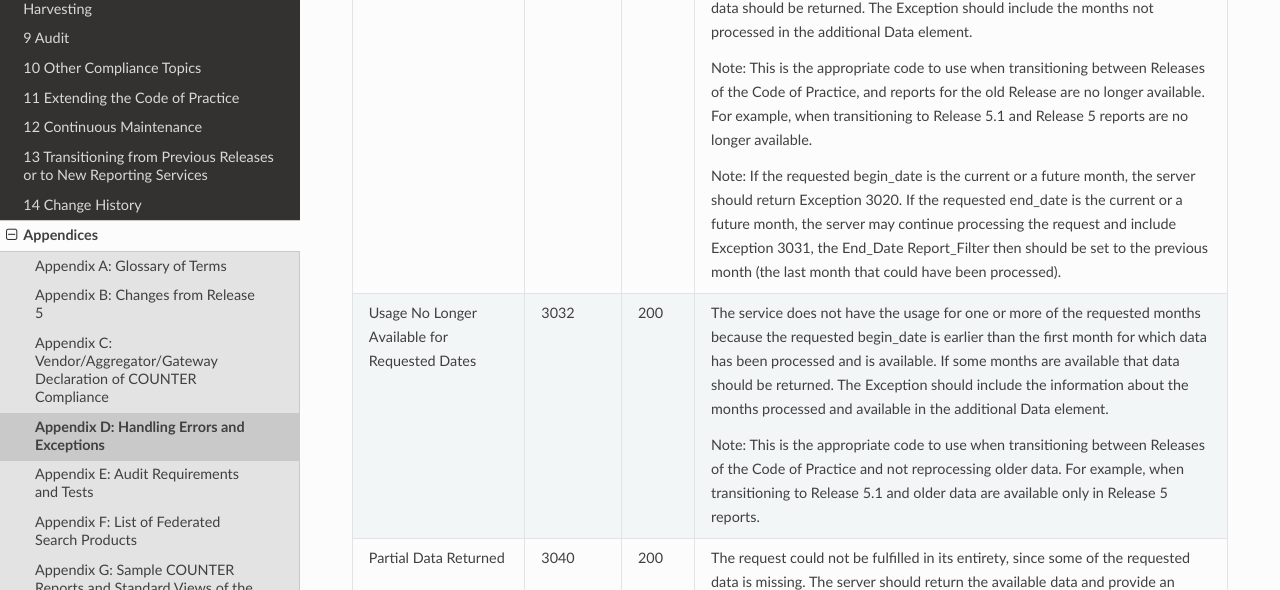
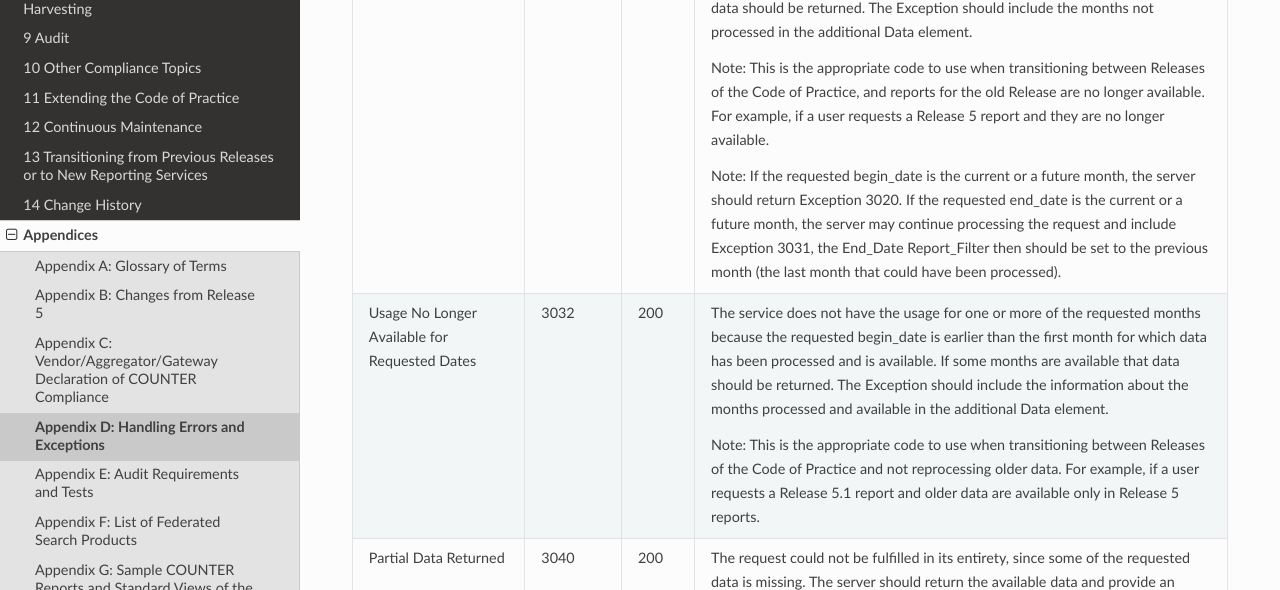
Before and after one commit to Project-Counter/cop5, a Sphinx documentation site: the page built from source/appendices/d-handling-errors-and-exceptions.rst, in a window 1280 px wide and 900 px high, scrolled down 3148 px. Shown: the part 199-789 px from the top of the window. Built offline with Sphinx 7.4.7 and the Read the Docs theme 3.1.0, drawn with Linux system fonts in a browser that asks for light colours; some of the changed text lies outside the part shown.

Commit message:
Update d-handling-errors-and-exceptions.rst
Amended wording per conversation with Bernd

```diff
--- a/source/appendices/d-handling-errors-and-exceptions.rst
+++ b/source/appendices/d-handling-errors-and-exceptions.rst
@@ -161,7 +161,7 @@ Table D.1 (below): Exceptions
      - 200
      - The service has not yet processed the usage for one or more of the requested months. Where data is available for one or more of the requested months, that data should be returned. The Exception should include the months not processed in the additional Data element.
 
-       Note: This is the appropriate code to use when transitioning between Releases of the Code of Practice, and reports for the old Release are no longer available. For example, when transitioning to Release 5.1 and Release 5 reports are no longer available.
+       Note: This is the appropriate code to use when transitioning between Releases of the Code of Practice, and reports for the old Release are no longer available. For example, if a user requests a Release 5 report and they are no longer available.
 
        Note: If the requested begin_date is the current or a future month, the server should return Exception 3020. If the requested end_date is the current or a future month, the server may continue processing the request and include Exception 3031, the End_Date Report_Filter then should be set to the previous month (the last month that could have been processed).
 
@@ -170,7 +170,7 @@ Table D.1 (below): Exceptions
      - 200
      - The service does not have the usage for one or more of the requested months because the requested begin_date is earlier than the first month for which data has been processed and is available. If some months are available that data should be returned. The Exception should include the information about the months processed and available in the additional Data element.
 
-       Note: This is the appropriate code to use when transitioning between Releases of the Code of Practice and not reprocessing older data. For example, when transitioning to Release 5.1 and older data are available only in Release 5 reports.
+       Note: This is the appropriate code to use when transitioning between Releases of the Code of Practice and not reprocessing older data. For example, if a user requests a Release 5.1 report and older data are available only in Release 5 reports.
 
    * - Partial Data Returned
      - 3040
```
Also changed, not shown: other parts of source/appendices/d-handling-errors-and-exceptions.rst (+1 -1 lines).
